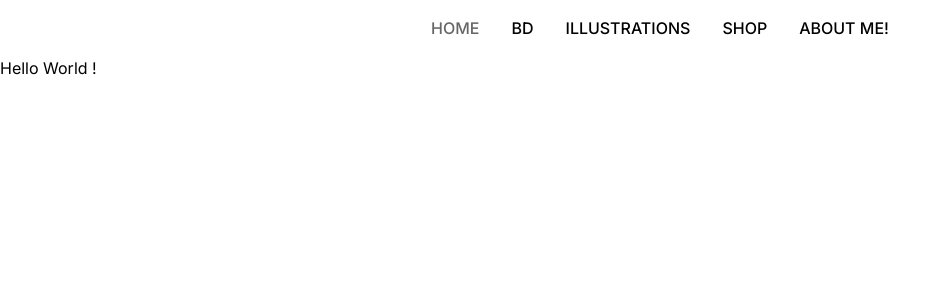
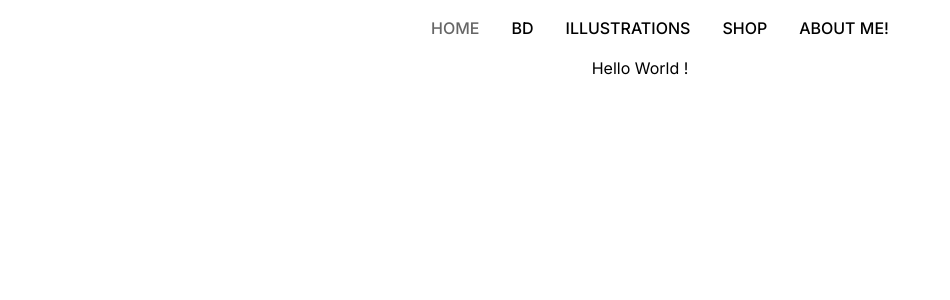
Before and after one commit to Khousto/doods, a Next.js app: page / in a window 1280 px wide. Shown: the top 300 px of the page, without its empty margins (0-950 px from the left). Built offline with nearby package versions, Linux system fonts and the light colour scheme.

Commit message:
transfo page layout css

```diff
--- a/src/app/layout.tsx
+++ b/src/app/layout.tsx
@@ -2,6 +2,7 @@ import "./globals.css";
 import type { Metadata } from "next";
 import { Inter } from "next/font/google";
 import NavBar from "~/components/navbar";
+import styles from "./layout.module.css";
 
 const inter = Inter({ subsets: ["latin"] });
 
@@ -19,7 +20,7 @@ export default function RootLayout(props: Props) {
     <html lang="fr">
       <body className={inter.className}>
         <NavBar />
-        {props.children}
+        <main className={styles.main}>{props.children}</main>
       </body>
     </html>
   );
--- a/src/app/not-found.tsx
+++ b/src/app/not-found.tsx
@@ -1,7 +1,6 @@
 import type { Metadata } from "next";
 import Image from "next/image";
 import mementoMori from "./404.png";
-import styles from "./not-found.module.css";
 
 export const metadata: Metadata = {
   title: "404",
@@ -9,13 +8,13 @@ export const metadata: Metadata = {
 
 export default function NotFound() {
   return (
-    <main className={styles.main}>
+    <>
       <h1>404 | Oh ! Il semblerait que vous vous soyez perdu !</h1>
       <Image
         src={mementoMori}
         alt="Memento Mori dans un cercle"
         style={{ width: "25%", height: "auto" }}
       />
-    </main>
+    </>
   );
 }
```
Also changed, not shown: src/app/layout.module.css (renamed from src/app/not-found.module.css).
